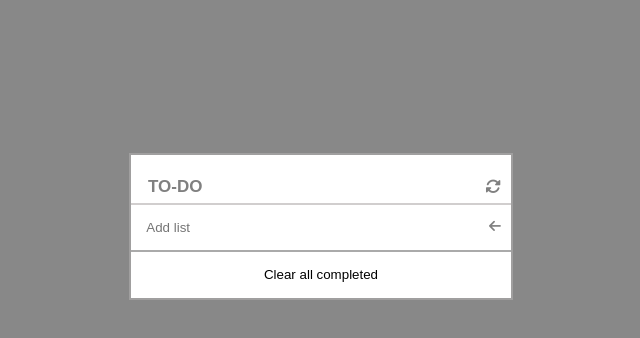
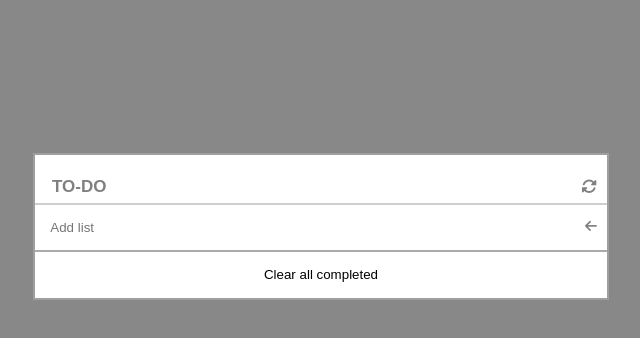
Before and after one commit to MxoDevops/Todo-list, a website built with webpack: page index.html in a window 1280 px wide. Shown: the whole page, without its empty margins (319-959 px from the left). Built offline with nearby package versions, Linux system fonts and the light colour scheme.

Commit message:
Update style.css

```diff
--- a/src/style.css
+++ b/src/style.css
@@ -14,7 +14,7 @@ body {
 
 .main-section {
   background-color: #fff;
-  width: 30%;
+  width: 45%;
   margin: 9rem auto;
   border: 2px solid rgb(160, 159, 159);
   text-align: start;
```
